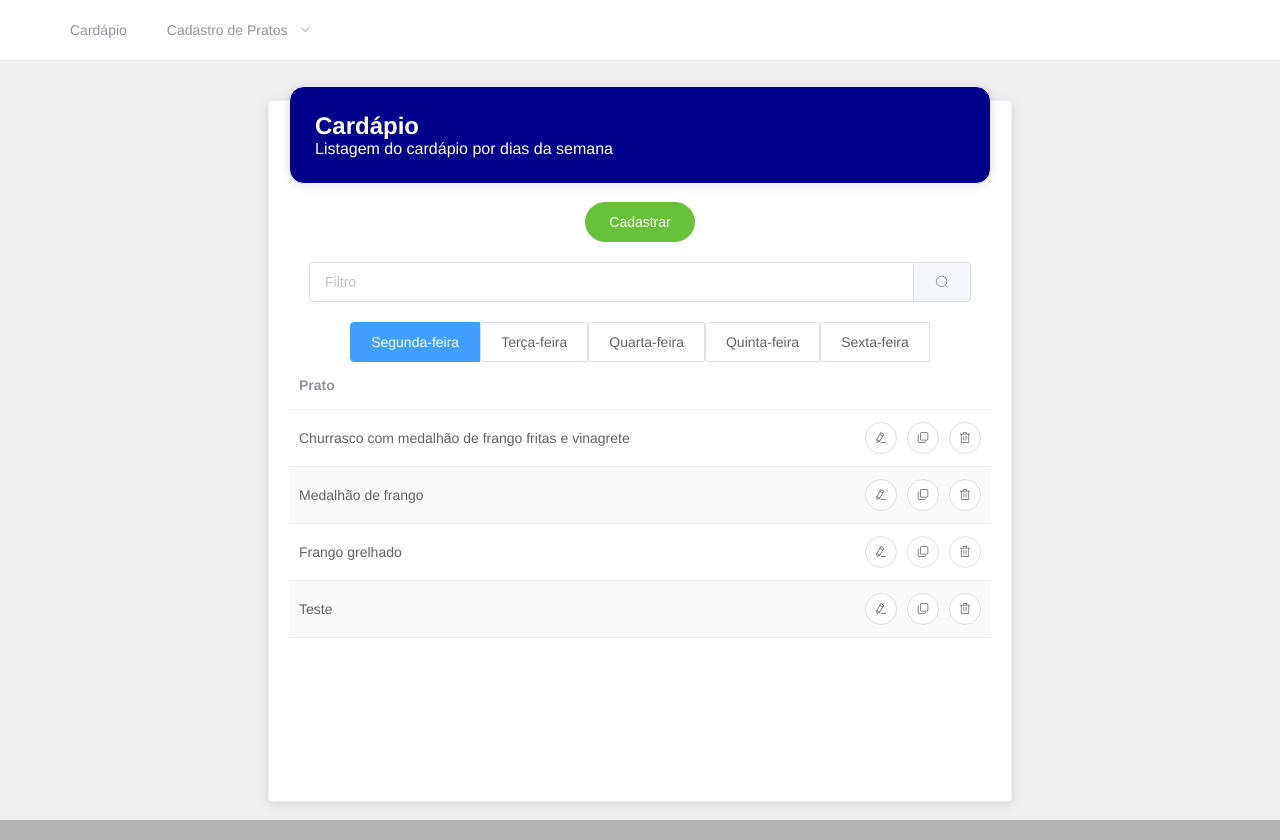
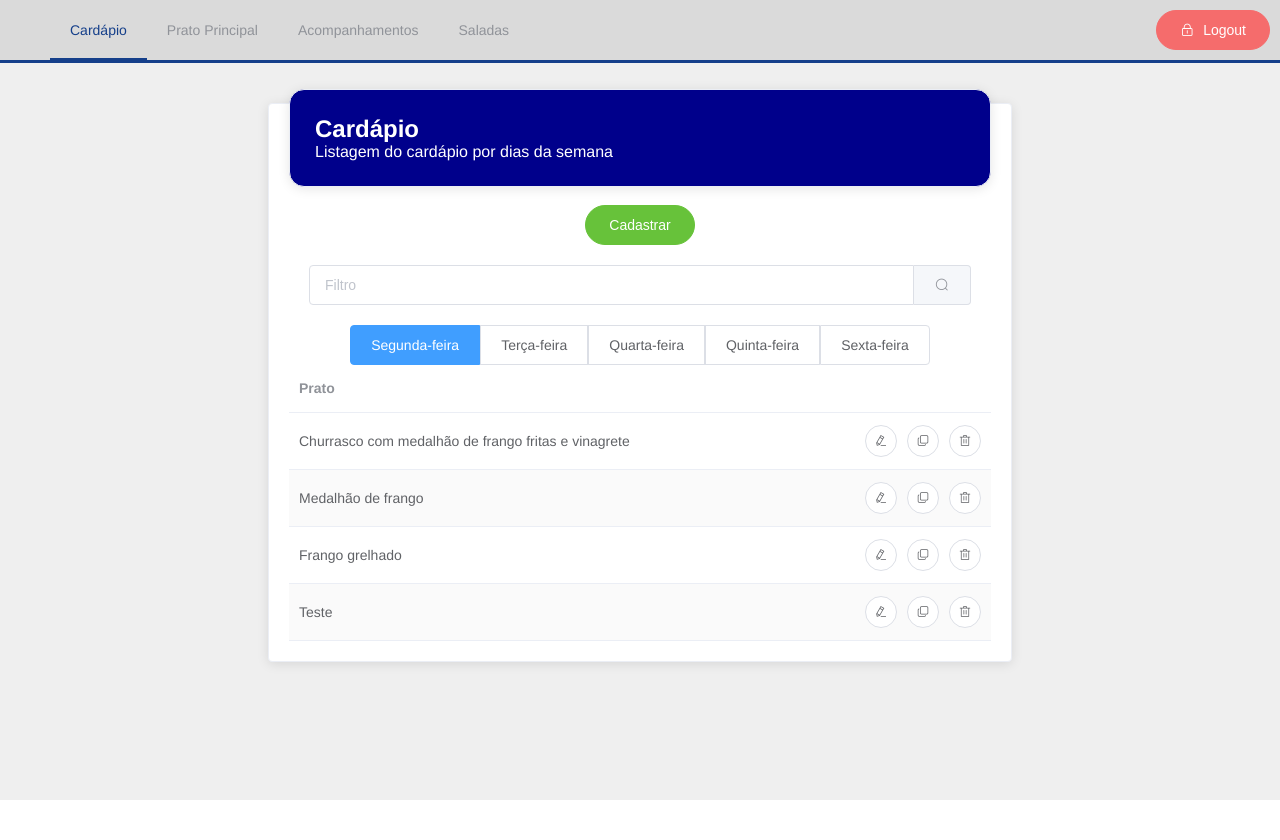
Before and after one commit to deivisondc/slack-dimi-ui, a Vue app: page /menu in a window 1280 px wide. After the commit the page ends 800 px from the top, so only its background shows below. Built offline with nearby package versions, Linux system fonts and the light colour scheme.

Commit message:
fixing css

```diff
--- a/src/App.vue
+++ b/src/App.vue
@@ -31,5 +31,9 @@ export default {
   -moz-osx-font-smoothing: grayscale;
   text-align: center;
   color: #2c3e50;
+  position: absolute;
+  width: 100%;
+  height: 100%;
+  background-color: #efefef;
 }
 </style>
--- a/src/components/layout/Layout.vue
+++ b/src/components/layout/Layout.vue
@@ -1,10 +1,13 @@
 <template>
   <el-container>
-    <el-header>
+    <el-header v-show="!isLoginRoute" class="flex">
       <el-menu
-        class="el-menu-demo"
+        class="el-menu"
         mode="horizontal"
         style="padding-left: 50px"
+        background-color="#dadada"
+        active-text-color="#153f8a"
+        default-active=1
       >
         <el-menu-item
           index="1"
@@ -12,10 +15,6 @@
         >
           Cardápio
         </el-menu-item>
-        <el-submenu index="2">
-          <template slot="title">
-            Cadastro de Pratos
-          </template>
         <el-menu-item
           index="2-1"
           @click="goTo('/dishes/mainDish')"
@@ -34,8 +33,18 @@
         >
           Saladas
         </el-menu-item>
-        </el-submenu>
       </el-menu>
+
+        <div class="logout-flex">
+          <el-button
+            type="danger"
+            round
+            @click="logout"
+            icon="el-icon-lock"
+          >
+            Logout
+          </el-button>
+        </div>
     </el-header>
 
     <el-main>
@@ -43,8 +52,6 @@
         <router-view />
       </div>
     </el-main>
-
-    <el-footer />
   </el-container>
 </template>
 
@@ -53,6 +60,14 @@ export default {
   methods: {
     goTo(route) {
       this.$router.push(route);
+    },
+    logout() {
+      this.goTo('/login');
+    },
+  },
+  computed: {
+    isLoginRoute() {
+      return this.$route.fullPath.includes('/login');
     },
   },
 };
@@ -72,12 +87,45 @@ export default {
         width: 60%;
         display: inline-block;
         margin-top: 20px;
-        height: 700px;
+        /* height: 700px; */
     }
 
     .el-footer {
         height: 20px !important;
         background-color: #b2b2b2;
     }
+    .el-menu-item {
+      transition: 0.25s;
+    }
+    .el-menu-item:hover, .el-menu-item:focus {
+      background-color: #dadada !important;
+      color: #153f8a !important;
+      border-bottom-color: #153f8a !important;
+    }
+
+    .el-menu {
+      border-bottom: solid 3px #153f8a !important;
+      height: 60px;
+    }
+
+    .flex {
+      display: flex;
+      flex-direction: row;
+      height: 63px !important;
+    }
+
+    .flex .el-menu {
+      flex-grow: 1;
+    }
+
+    .logout-flex {
+      display: flex;
+      flex-direction: row-reverse;
+      height: 60px;
+      align-items: center;
+      padding-right: 10px;
+      background-color: #dadada;
+      border-bottom: solid 3px #153f8a !important;
+    }
 
 </style>
--- a/src/components/menu/MenuList.vue
+++ b/src/components/menu/MenuList.vue
@@ -231,4 +231,15 @@ export default {
   .el-badge >>> sup {
     right: 20px !important;
   }
+  .el-badge >>> .el-radio-button__inner{
+    border-radius: 0px;
+  }
+  .el-badge:first-child >>> .el-radio-button__inner{
+    border-top-left-radius: 4px;
+    border-bottom-left-radius: 4px;
+  }
+  .el-badge:last-child >>> .el-radio-button__inner{
+    border-top-right-radius: 4px;
+    border-bottom-right-radius: 4px;
+  }
 </style>
```
Lines whose indentation alone changed are shown as unchanged.
